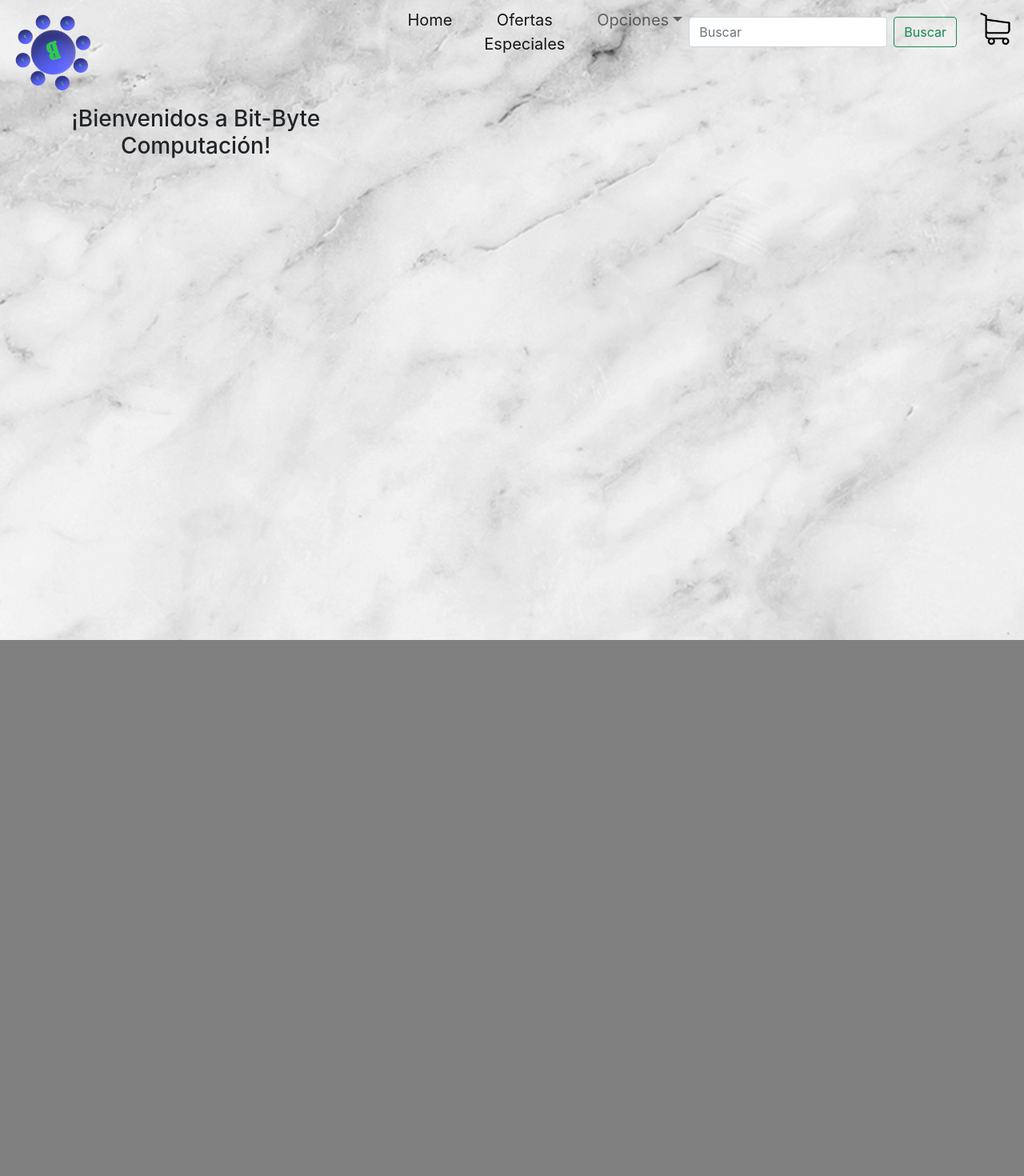
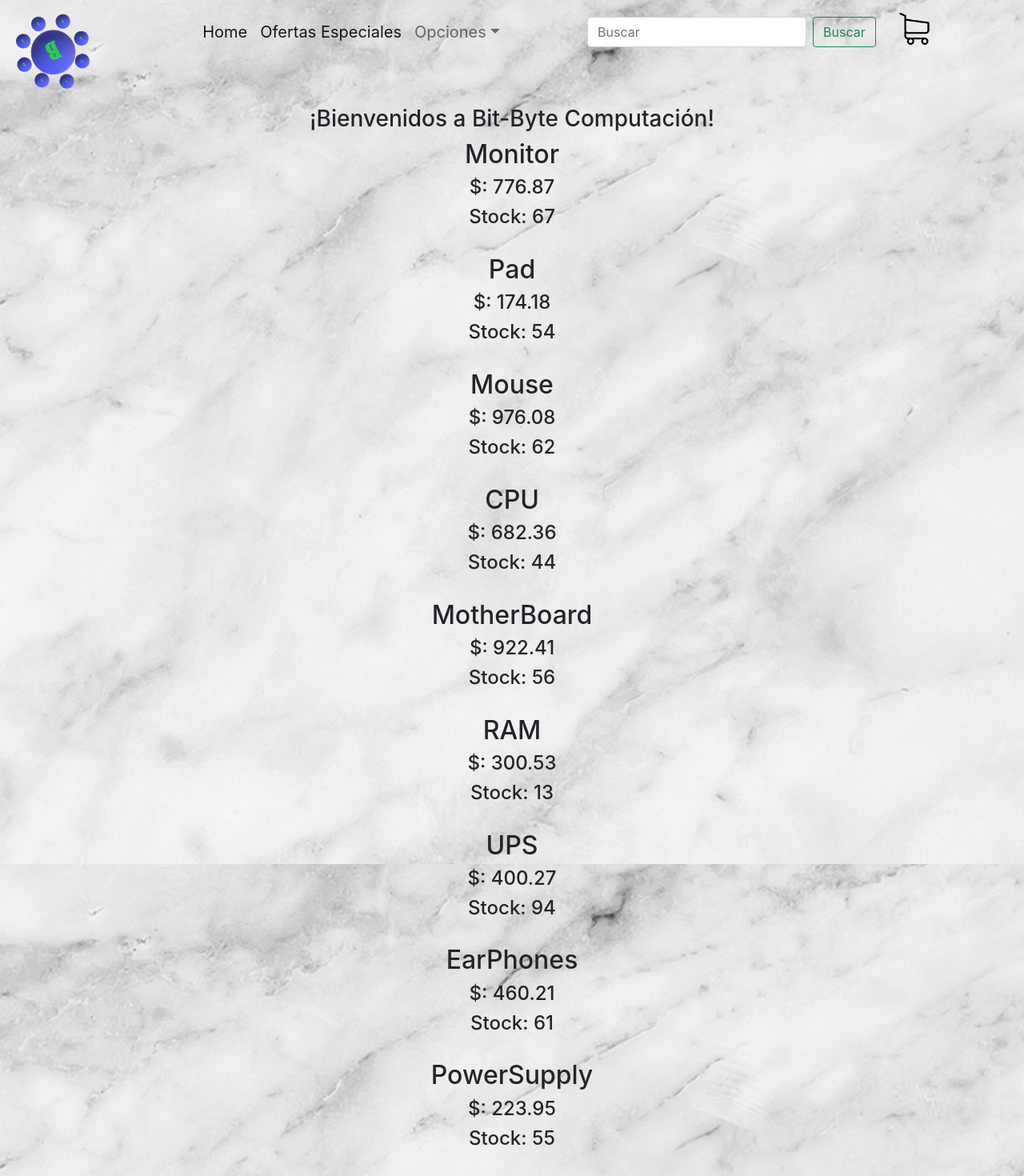
Before and after one commit to dmeschini/React-Menu-Ecommerce, a React (Create React App) app: page / in a window 1280 px wide. Shown: the top 1470 px of the page at 80% size. Before the commit the page ends 800 px from the top, so only its background shows below. Built offline with nearby package versions, Linux system fonts and the light colour scheme.

Commit message:
apregando Promises y MAP

```diff
--- a/src/App.css
+++ b/src/App.css
@@ -28,9 +28,6 @@ code {
   ;
 }
 
-.logo{
-  grid-area: logo;
-}
 
 .greeting{
   grid-area: greeting;
@@ -42,6 +39,7 @@ code {
 
 .App-logo {
   pointer-events: none;
+  grid-area: logo;
 }
 
 @media (prefers-reduced-motion: no-preference) {
--- a/src/App.js
+++ b/src/App.js
@@ -7,10 +7,10 @@ import LogoTienda from './components/LogoTienda';
 function App() {
   return (
     <div className="App">
-      <LogoTienda className="logo"/>
-      <NavBar className="bar"/>
-      <CartWidget className="cart"/>
-      <ItemListContainer className="greeting" greeting="¡Bienvenidos a Bit-Byte Computación!"/>
+      <LogoTienda/>
+      <NavBar/>
+      <CartWidget/>
+      <ItemListContainer title="¡Bienvenidos a Bit-Byte Computación!"/>
     </div>
   );
 }
--- a/src/components/CartWidget.jsx
+++ b/src/components/CartWidget.jsx
@@ -1,7 +1,7 @@
 import widgetCart from '../assets/images/carrito.png'
 function CartWidget() {
   return (
-    <img src={widgetCart} alt="Carrito"  width="40" height="40"/>
+    <img className="cart" src={widgetCart} alt="Carrito"  width="40" height="40"/>
   )
 }
 
--- /dev/null
+++ b/src/components/ItemList.jsx
@@ -0,0 +1,19 @@
+import React from 'react'
+
+function Itemlist({articles}) {
+  return (
+    <div>
+        {articles.map((article)=>
+        <div key={article.id}>
+          <h2>{article.name}</h2>
+          <h4>$: {article.price}</h4>
+          <h4>Stock: {article.stock}</h4>
+          <br />
+        </div>
+        )}
+
+    </div>
+  )
+}
+
+export default Itemlist
--- a/src/components/ItemListContainer.jsx
+++ b/src/components/ItemListContainer.jsx
@@ -1,8 +1,28 @@
+import React, {useState,useEffect} from 'react';
+import articlesData from "../data/articlesData";
+import ItemList from './ItemList';
+
+function getData(){
+  return new Promise((resolve,reject)=>{
+    setTimeout(() => {
+      resolve(articlesData);
+    }, 2000);
+  })
+}
 
 function ItemListContainer(props) {
+  const [articles, setArticles]=useState([]);
+  useEffect(()=>{
+    getData().then((data)=>{
+      setArticles(data);
+    })
+  },[]);
+
   return (
-    <div>
-        <h3>{props.greeting}</h3>
+    <div className='greeting'>
+        <h3>{props.title}</h3>
+        <ItemList articles={articles}/>
+
     </div>
   )
 }
--- a/src/components/LogoTienda.jsx
+++ b/src/components/LogoTienda.jsx
@@ -2,7 +2,7 @@ import logotienda from '../assets/images/logo1.png'
 
 function LogoTienda() {
   return (
-    <img className='App-logo' width="100" src={logotienda} alt="logo" />
+    <img className='App-logo' width="100" src={logotienda} />
   )
 }
 
--- /dev/null
+++ b/src/data/articlesData.js
@@ -0,0 +1,62 @@
+const articlesData = [{
+    "id": 1,
+    "name": "Monitor",
+    "code": "tortor id",
+    "price": 776.87,
+    "stock": 67
+  }, {
+    "id": 2,
+    "name": "Pad",
+    "code": "enim in",
+    "price": 174.18,
+    "stock": 54
+  }, {
+    "id": 3,
+    "name": "Mouse",
+    "code": "in blandit",
+    "price": 976.08,
+    "stock": 62
+  }, {
+    "id": 4,
+    "name": "CPU",
+    "code": "magna at",
+    "price": 682.36,
+    "stock": 44
+  }, {
+    "id": 5,
+    "name": "MotherBoard",
+    "code": "proin interdum",
+    "price": 922.41,
+    "stock": 56
+  }, {
+    "id": 6,
+    "name": "RAM",
+    "code": "sit amet",
+    "price": 300.53,
+    "stock": 13
+  }, {
+    "id": 7,
+    "name": "UPS",
+    "code": "vel dapibus",
+    "price": 400.27,
+    "stock": 94
+  }, {
+    "id": 8,
+    "name": "EarPhones",
+    "code": "non sodales",
+    "price": 460.21,
+    "stock": 61
+  }, {
+    "id": 9,
+    "name": "PowerSupply",
+    "code": "in purus",
+    "price": 223.95,
+    "stock": 55
+  }, {
+    "id": 10,
+    "name": "KeyBoard",
+    "code": "purus sit",
+    "price": 752.82,
+    "stock": 78
+  }]
+  export default articlesData;
```
